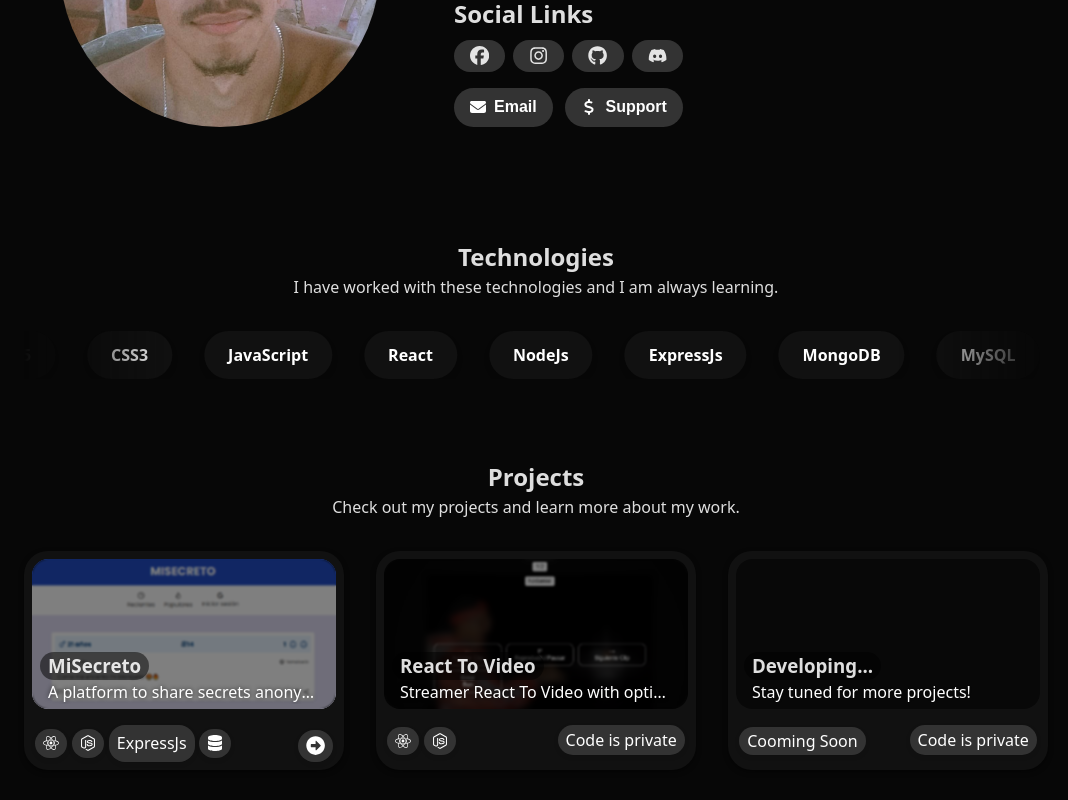
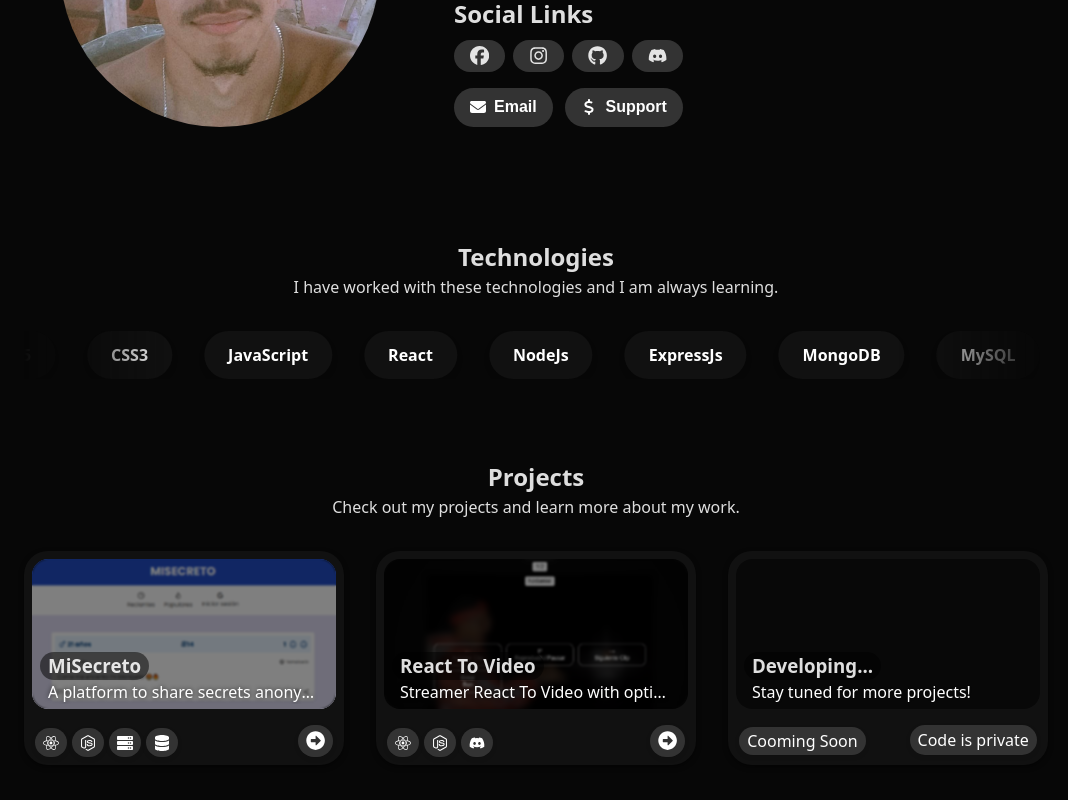
Before and after one commit to xhzdaniel/xhzdaniel, a React (Vite) app: page / in a window 1280 px wide. Shown: the part 304-1104 px from the top of the page, without its empty margins (104-1172 px from the left). Built offline with nearby package versions, Linux system fonts and the light colour scheme.

Commit message:
Update Projects.jsx

```diff
--- a/src/components/proyects/Projects.jsx
+++ b/src/components/proyects/Projects.jsx
@@ -6,6 +6,7 @@ import {
   FaNodeJs,
   FaServer,
   FaArrowAltCircleRight,
+  FaDiscord,
 } from "react-icons/fa";
 
 export default function Projects() {
@@ -21,8 +22,8 @@ export default function Projects() {
       title: "React To Video",
       image: ReactToVideo,
       description: "Streamer React To Video with options",
-      sources: ["React", "NodeJs"],
-      private: true,
+      link: "https://github.com/xhzdaniel/react-video",
+      sources: ["React", "NodeJs", "DiscordJs"],
     },
     {
       title: "Developing...",
@@ -36,7 +37,8 @@ export default function Projects() {
     MongoDB: <FaDatabase />,
     React: <FaReact />,
     NodeJs: <FaNodeJs />,
-    Express: <FaServer />,
+    ExpressJs: <FaServer />,
+    DiscordJs: <FaDiscord />,
   };
 
   const SourceIcon = ({ sourceName }) => {
```
